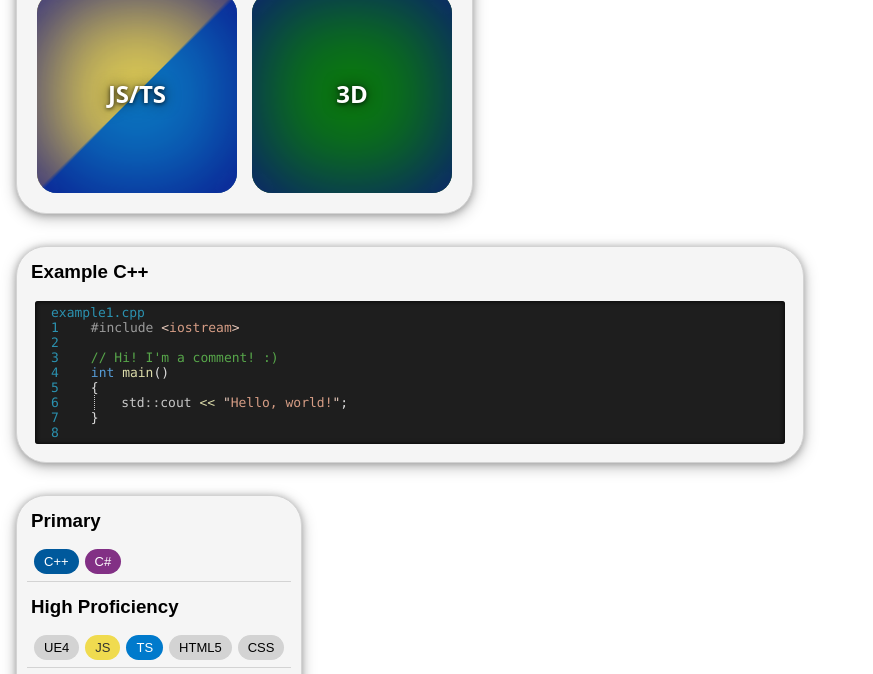
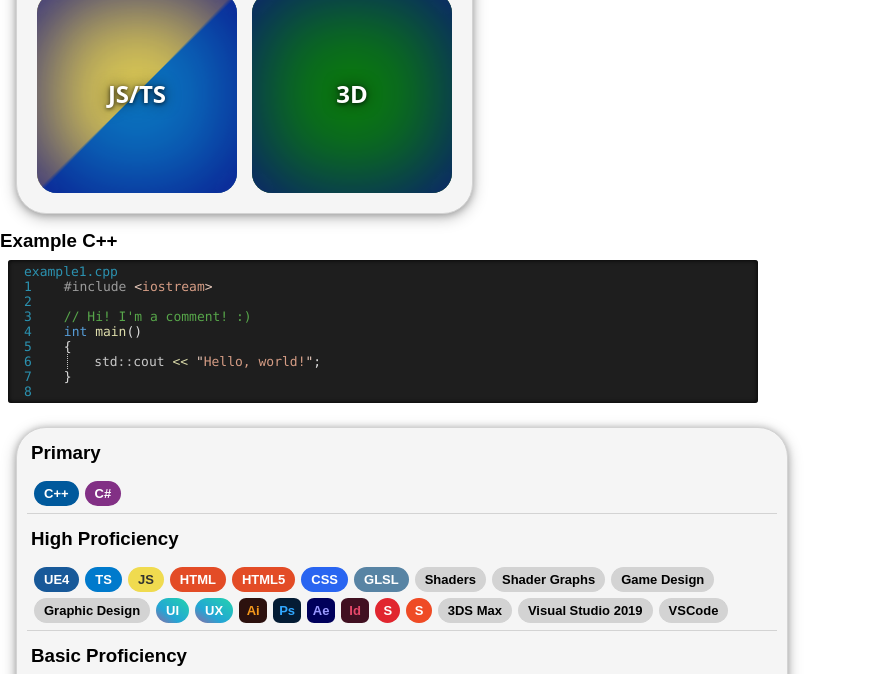
Before and after one commit to HenryWilder/webstuff, a plain HTML site: page first-html5-project/src/index.html in a window 1280 px wide. Shown: the part 259-933 px from the top of the page, without its empty margins (0-873 px from the left). Drawn offline with Linux system fonts and the light colour scheme.

Commit message:
Added skill chips

```diff
--- a/first-html5-project/src/index.html
+++ b/first-html5-project/src/index.html
@@ -95,7 +95,7 @@
         </div>
     </section>
 
-    <section class="container">
+    <section>
         <h3>Example C++</h3>
         <code class="cpp" id="cpp-example1">
             <label for="cpp-example1">example1.cpp</label>
@@ -176,13 +176,41 @@
         <h3>High Proficiency</h3>
         <div class="skill-list" style="border-bottom: 1px solid lightgray;">
             <abbr title="Unreal Engine 4"><div class="skill-pill-wrapper"><div class="skill-pill ue4">UE4</div></div></abbr>
+            <abbr title="TypeScript"><div class="skill-pill-wrapper"><div class="skill-pill ts">TS</div></div></abbr>
             <abbr title="JavaScript"><div class="skill-pill-wrapper"><div class="skill-pill js">JS</div></div></abbr>
-            <abbr title="TypeScript"><div class="skill-pill-wrapper"><div class="skill-pill ts">TS</div></div></abbr>
+            <abbr title="HyperText Markup Language"><div class="skill-pill-wrapper"><div class="skill-pill html">HTML</div></div></abbr>
             <abbr title="HyperText Markup Language (5)"><div class="skill-pill-wrapper"><div class="skill-pill html">HTML5</div></div></abbr>
             <abbr title="Cascading Style Sheets"><div class="skill-pill-wrapper"><div class="skill-pill css">CSS</div></div></abbr>
+            <abbr title="Open Graphics Library (OpenGL) Shading Language"><div class="skill-pill-wrapper"><div class="skill-pill glsl">GLSL</div></div></abbr>
+            <div class="skill-pill-wrapper"><div class="skill-pill">Shaders</div></div>
+            <div class="skill-pill-wrapper"><div class="skill-pill">Shader Graphs</div></div>
+            <div class="skill-pill-wrapper"><div class="skill-pill">Game Design</div></div>
+            <div class="skill-pill-wrapper"><div class="skill-pill">Graphic Design</div></div>
+            <abbr title="User Interface"><div class="skill-pill-wrapper"><div class="skill-pill ui">UI</div></div></abbr>
+            <abbr title="User Experience"><div class="skill-pill-wrapper"><div class="skill-pill ux">UX</div></div></abbr>
+            <abbr title="Adobe Illustrator"><div class="skill-pill-wrapper"><div class="skill-pill adobe-ai">Ai</div></div></abbr>
+            <abbr title="Adobe Photoshop"><div class="skill-pill-wrapper"><div class="skill-pill adobe-ps">Ps</div></div></abbr>
+            <abbr title="Adobe After Effects"><div class="skill-pill-wrapper"><div class="skill-pill adobe-ae">Ae</div></div></abbr>
+            <abbr title="Adobe InDesign"><div class="skill-pill-wrapper"><div class="skill-pill adobe-id">Id</div></div></abbr>
+            <abbr title="Substance Painter"><div class="skill-pill-wrapper"><div class="skill-pill subst-pa">S</div></div></abbr>
+            <abbr title="Substance Designer"><div class="skill-pill-wrapper"><div class="skill-pill subst-de">S</div></div></abbr>
+            <abbr title="3D Studio Max"><div class="skill-pill-wrapper"><div class="skill-pill">3DS Max</div></div></abbr>
+            <div class="skill-pill-wrapper"><div class="skill-pill vs2019">Visual Studio 2019</div></div>
+            <abbr title="Visual Studio Code"><div class="skill-pill-wrapper"><div class="skill-pill vsc">VSCode</div></div></abbr>
         </div>
         <h3>Basic Proficiency</h3>
         <div class="skill-list">
+            <abbr title="Global Information Tracker"><div class="skill-pill-wrapper"><div class="skill-pill git">Git</div></div></abbr>
+            <div class="skill-pill-wrapper"><div class="skill-pill js">Java</div></div>
+            <div class="skill-pill-wrapper"><div class="skill-pill cmd">Command Line</div></div>
+            <div class="skill-pill-wrapper"><div class="skill-pill zb">ZBrush</div></div>
+            <div class="skill-pill-wrapper"><div class="skill-pill winheader">Windows.h</div></div>
+            <div class="skill-pill-wrapper"><div class="skill-pill blender">Blender</div></div>
+            <div class="skill-pill-wrapper"><div class="skill-pill desmos">Desmos</div></div>
+            <div class="skill-pill-wrapper"><div class="skill-pill">Linear Algebra</div></div>
+            <div class="skill-pill-wrapper"><div class="skill-pill">Trigonometry</div></div>
+            <abbr title="Computer Science"><div class="skill-pill-wrapper"><div class="skill-pill">CS</div></div></abbr>
+            <div class="skill-pill-wrapper"><div class="skill-pill notepadpp">Nodepad++</div></div>
         </div>
     </section>
 
--- a/first-html5-project/src/styles/chips.css
+++ b/first-html5-project/src/styles/chips.css
@@ -1,3 +1,4 @@
+@media only screen {
     .skill-pill.cpp {
         background-color: #00599c;
         color: #fff;
@@ -14,3 +15,85 @@
         background-color: #007acc;
         color: #fff;
     }
+    .skill-pill.html {
+        background-color: #e34c26;
+        color: #fff;
+    }
+    .skill-pill.css {
+        background-color: #2965f1;
+        color: #fff;
+    }
+    .skill-pill.ue4 {
+        background-color: #185999;
+        color: #fff;
+    }
+    .skill-pill.glsl {
+        background-color: #5884a4;
+        color: #fff;
+    }
+    .skill-pill.adobe-ps {
+        background-color: #041c34;
+        color: #31a8ff;
+    }
+    .skill-pill.adobe-ai {
+        background-color: #2c110e;
+        color: #f6991b;
+    }
+    .skill-pill.adobe-id {
+        background-color: #411021;
+        color: #e64869;
+    }
+    .skill-pill.adobe-ae {
+        background-color: #00005b;
+        color: #9999ff;
+    }
+    .skill-pill.adobe-ps, .skill-pill.adobe-ai, .skill-pill.adobe-id, .skill-pill.adobe-ae {
+        font-family: "Myriad Pro", Myriad, sans-serif;
+        width: 1.75rem;
+        text-align: center;
+        padding-left: 0px;
+        padding-right: 0px;
+        border-radius: 25%;
+    }
+
+    .skill-pill.subst-pa {
+        background-color: #e1262f;
+        color: #fff;
+    }
+    .skill-pill.subst-de {
+        background-color: #ef4b25;
+        color: #fff;
+    }
+    .skill-pill.subst-pa, .skill-pill.subst-de {
+        width: 3.5ch;
+        padding-left: 0px;
+        padding-right: 0px;
+        text-align: center;
+    }
+
+    .skill-pill.ui, .skill-pill.ux {
+        background-image: linear-gradient(to top right, #ee7752, #e73c7e, #23a6d5, #23d5ab);
+        background-attachment: fixed;
+        background-size: 200% 200%;
+        background-position: 0% 0%;
+        animation: gradient 15s ease infinite;
+        color: white;
+    }
+    @keyframes gradient {
+        0% {
+            background-position: 0% 0%;
+        }
+        50% {
+            background-position: 100% 0%;
+        }
+        100% {
+            background-position: 0 0%;
+        }
+    }
+}
+@media only print {
+    .skill-pill {
+        background-color: white;
+        border: 1px solid lightgray;
+    }
+}
--- a/first-html5-project/src/styles/components.css
+++ b/first-html5-project/src/styles/components.css
@@ -99,6 +99,14 @@ article {
     padding: 10px;
     gap: 10px;
     margin: 1rem;
+}
+@media only print {
+    .container {
+        box-shadow: none;
+        background-color: white;
+        border-radius: 3pt;
+        margin: 0;
+    }
 }
 .container h3 {
     padding: calc(10px - 0.375rem);
@@ -208,6 +216,7 @@ article {
     align-items: center;
     gap: 0;
     padding: calc(10px - 0.375rem);
+    width: 750px;
 }
 
 .skill-pill-wrapper {
@@ -226,7 +235,8 @@ article {
     height: fit-content;
     background-color: lightgray;
     font-size: small;
-    box-shadow: 0 0 0 -1px black;
+    font-weight: bold;
+    box-shadow: 0 0 0 -1px rgb(0,0,0,1), 0 0 0 -1px rgb(0,10,30,1);
     transition: 400ms ease-in-out;
     position: relative;
     left: 0;
@@ -236,7 +246,7 @@ article {
     cursor: default;
 }
 .skill-pill-wrapper:hover .skill-pill {
-    box-shadow: 0 var(--float-height) 2px gray;
+    box-shadow: 0 var(--float-height) 2px rgb(0,0,0,0.45), 0 var(--float-height) 7px rgb(0,10,30,0.35);
     top: calc(-1 * var(--float-height));
     transition: 50ms ease-out;
 }
--- a/first-html5-project/src/styles/custom-syntax-highlighting.css
+++ b/first-html5-project/src/styles/custom-syntax-highlighting.css
@@ -49,12 +49,6 @@
 .tooltip p {
     font-family: sans-serif;
     color: rgb(220,220,220);
-}
-
-@media only print {
-    .has-tooltip {
-        border-bottom: 1px dotted lightgray;
-    }
 }
 
 /* Universal/default */
@@ -186,11 +180,13 @@ code {
 }
 @media only print {
     code {
+        margin: 0.5rem 0;
         font-size: 10pt;
         width: 100vw;
         box-shadow: none;
         background-color: transparent;
         border: 1pt solid lightgray;
+        border-radius: 3pt;
 
         /* Print colors */
         --color-plain-text: rgb(0,0,0);
```
Lines whose indentation alone changed are shown as unchanged.
